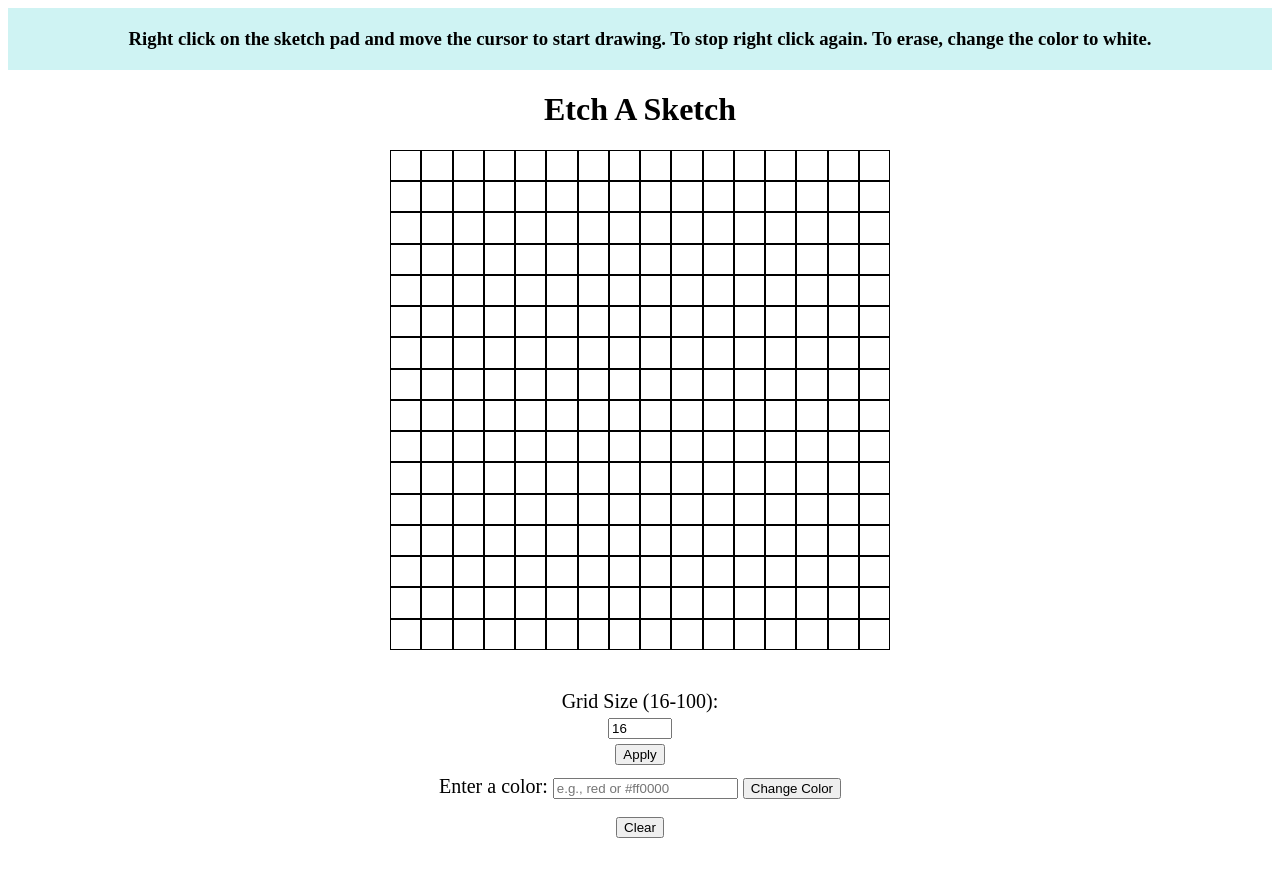
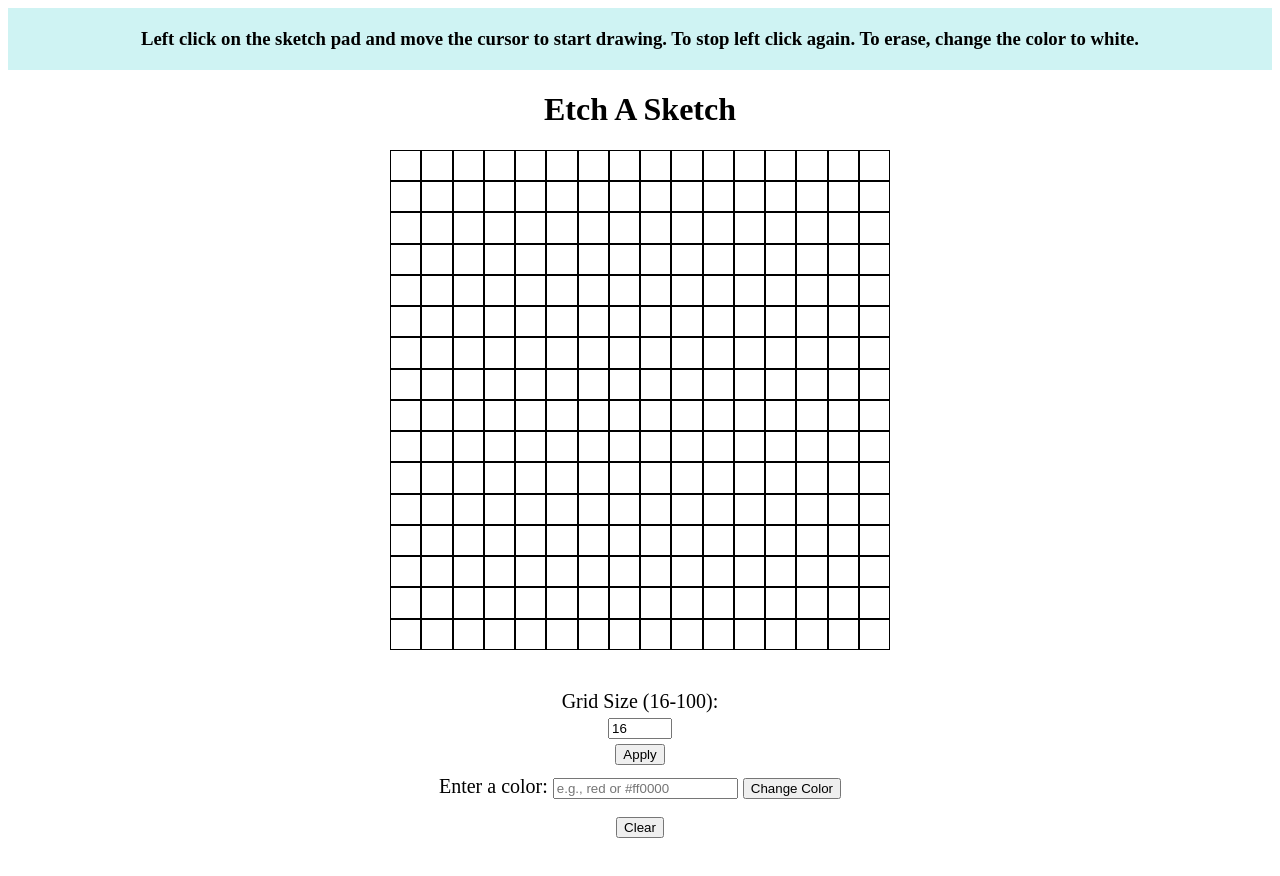
Before and after one commit to ashvinrlobo/etch_a_sketch, a plain HTML site: page index.html in a window 1280 px wide. Drawn offline with Linux system fonts and the light colour scheme.

Commit message:
The clear button has been added as well as the ability to change the colors. The rules have also been added at the top.

```diff
--- a/index.html
+++ b/index.html
@@ -8,7 +8,7 @@
     <script src="script.js" defer></script>
 </head>
 <body>
-    <h3>Right click on the sketch pad and move the cursor to start drawing. To stop right click again. To erase, change the color to white.</h3>
+    <h3>Left click on the sketch pad and move the cursor to start drawing. To stop left click again. To erase, change the color to white.</h3>
     <div class="layout">
         <h1>Etch A Sketch</h1>
         <div class="container">
```
